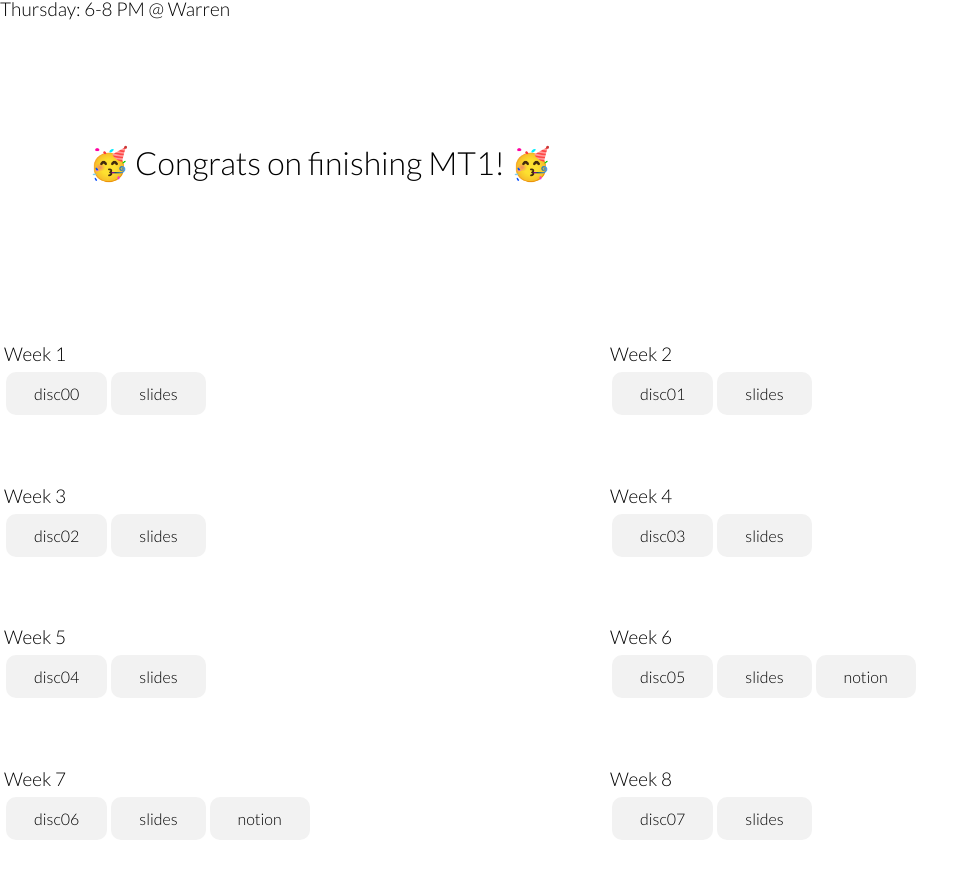
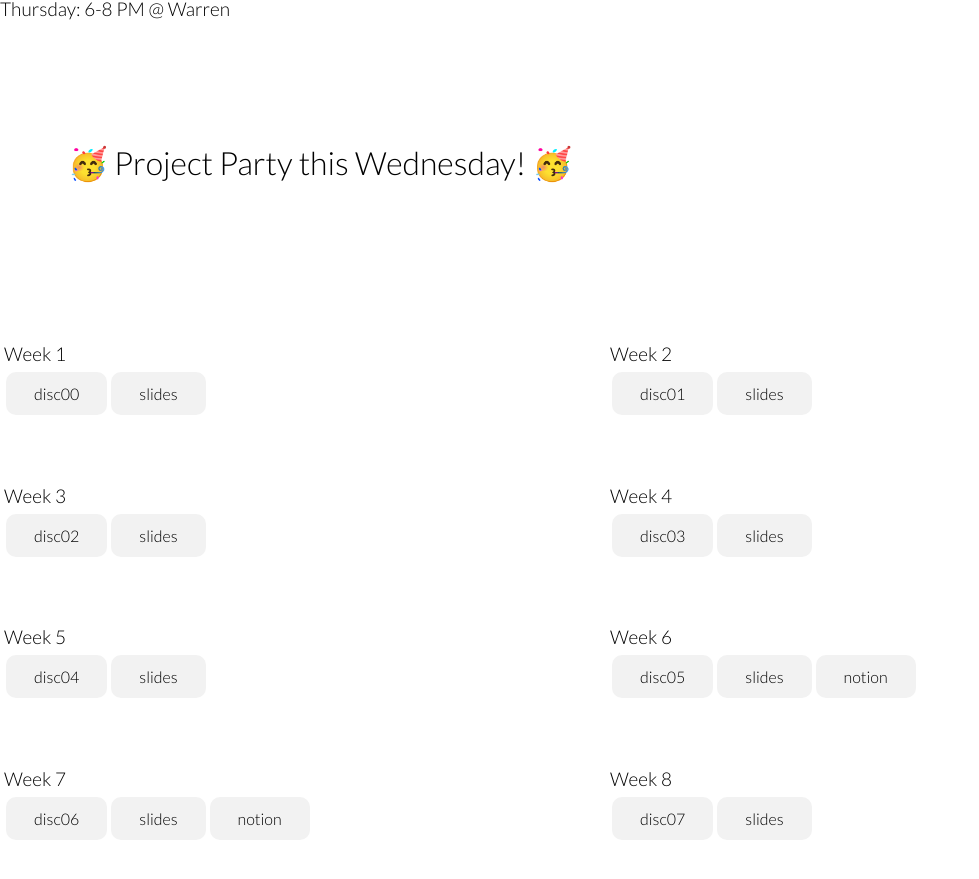
Before and after one commit to priya0004/teaching, a React (Create React App) app: page / in a window 1280 px wide. Shown: the part 830-1709 px from the top of the page, without its empty margins (0-979 px from the left). Built offline with nearby package versions, Linux system fonts and the light colour scheme.

Commit message:
[sp24] week 8 announcement

```diff
--- a/src/content.js
+++ b/src/content.js
@@ -54,7 +54,7 @@ function content() {
 
                 <div id='content' className='col-lg-7 col-xl-7'>
                     <div className='announcements-container'>
-                        <p id='announce'> &#129395; Congrats on finishing MT1! &#129395; </p>
+                        <p id='announce'> &#129395; Project Party this Wednesday! &#129395; </p>
                     </div>
                     <br />
 
```
